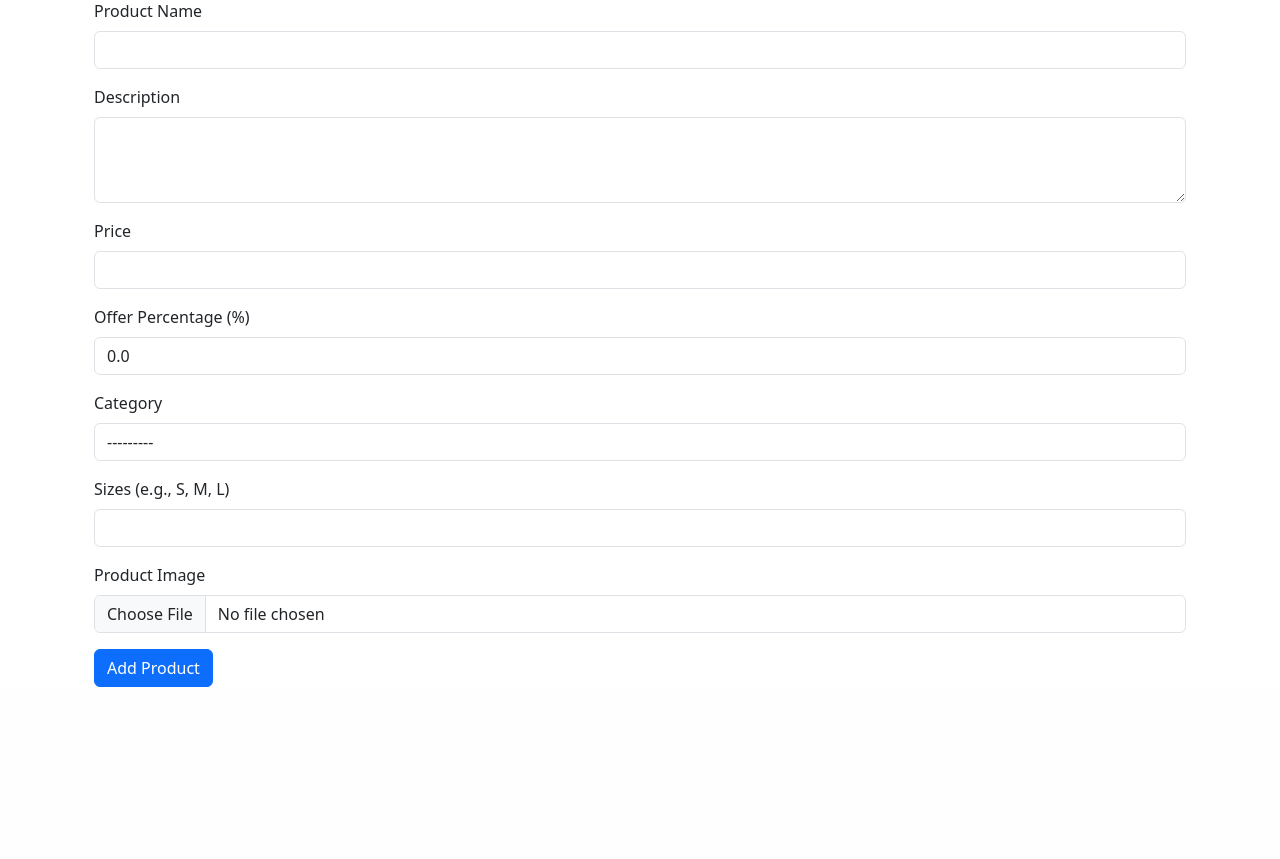
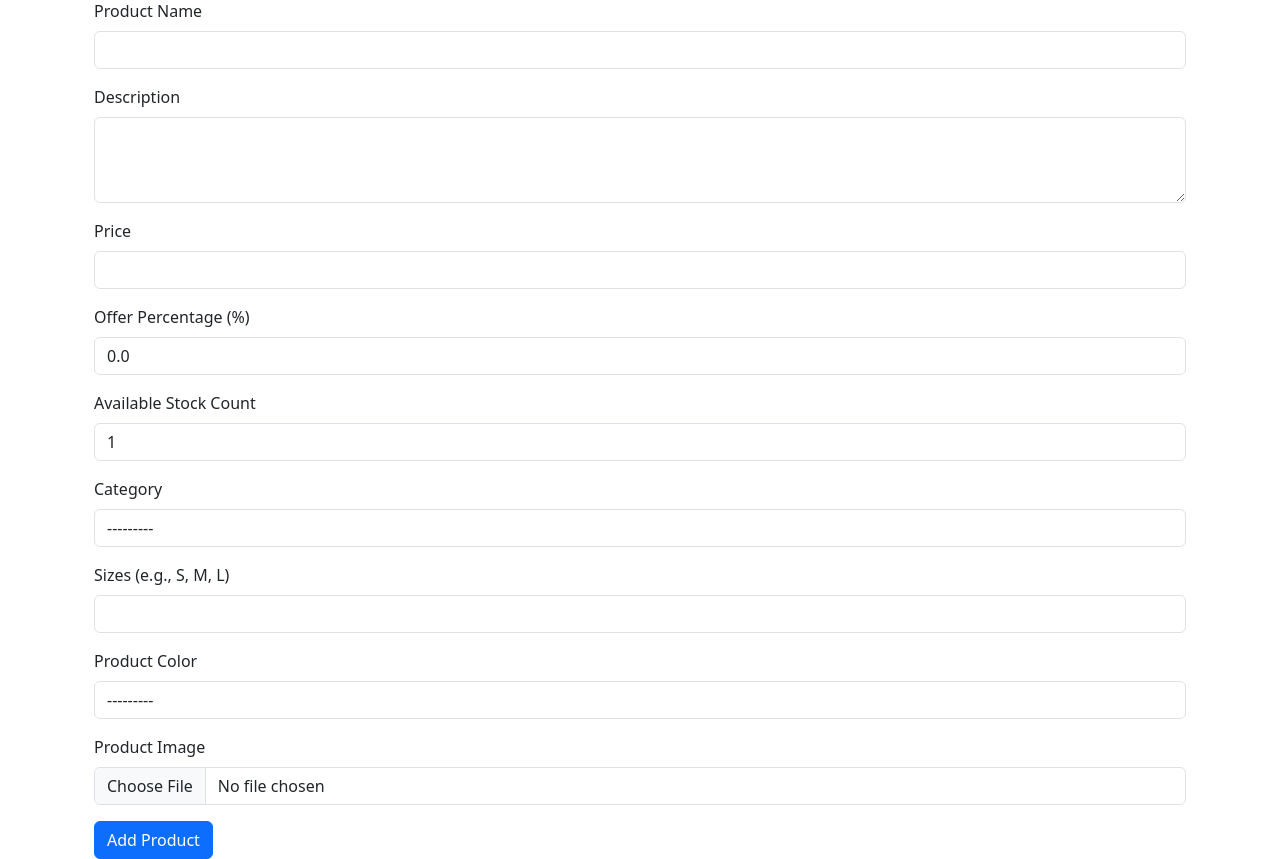
Before and after one commit to quantivestor/shoecart, a Django app: page /brand/add-product/ in a window 1280 px wide. Shown: the part 143-1002 px from the top of the page. Before the commit the page ends 830 px from the top, so only its background shows below. Run offline with Django 5.2, Linux system fonts and the light colour scheme; the visitor is signed in with stand-in values (Sample User, id 1).

Commit message:
add product changes

```diff
--- a/brand_module/models.py
+++ b/brand_module/models.py
@@ -47,7 +47,7 @@ class Product(models.Model):
     price = models.DecimalField(max_digits=10, decimal_places=2)
     stock = models.IntegerField(default=1)
     category = models.CharField(max_length=100, choices=CATEGORY_CHOICES)
-    color = models.CharField(max_length=100, choices=CATEGORY_CHOICES)
+    color = models.CharField(max_length=100, choices=COLOR_CHOICES)
     image = models.ImageField(upload_to='product_images/', null=True, blank=True)
     sizes = models.CharField(max_length=100, help_text='Comma-separated sizes, e.g., S,M,L,XL')
     offer_percentage = models.DecimalField(max_digits=5, decimal_places=2, default=0.00)
--- a/templates/brand/add_product.html
+++ b/templates/brand/add_product.html
@@ -43,13 +43,13 @@
         </div>
 
         <!-- Stock Field -->
-        <!-- <div class="mb-3">
+        <div class="mb-3">
             <label for="{{ form.stock.id_for_label }}" class="form-label">Available Stock Count</label>
             {{ form.stock }}
             <div class="invalid-feedback">
                 Please provide the stock quantity.
             </div>
-        </div> -->
+        </div>
 
         <!-- Category Field -->
         <div class="mb-3">
@@ -69,6 +69,15 @@
             </div>
         </div>
 
+        <!-- Color Field -->
+        <div class="mb-3">
+            <label for="{{ form.color.id_for_label }}" class="form-label">Product Color</label>
+            {{ form.color }}
+            <div class="invalid-feedback">
+                Please provide a color.
+            </div>
+        </div>
+
         <!-- Image Field -->
         <div class="mb-3">
             <label for="{{ form.image.id_for_label }}" class="form-label">Product Image</label>
```
Also changed, not shown: 1 other file.
